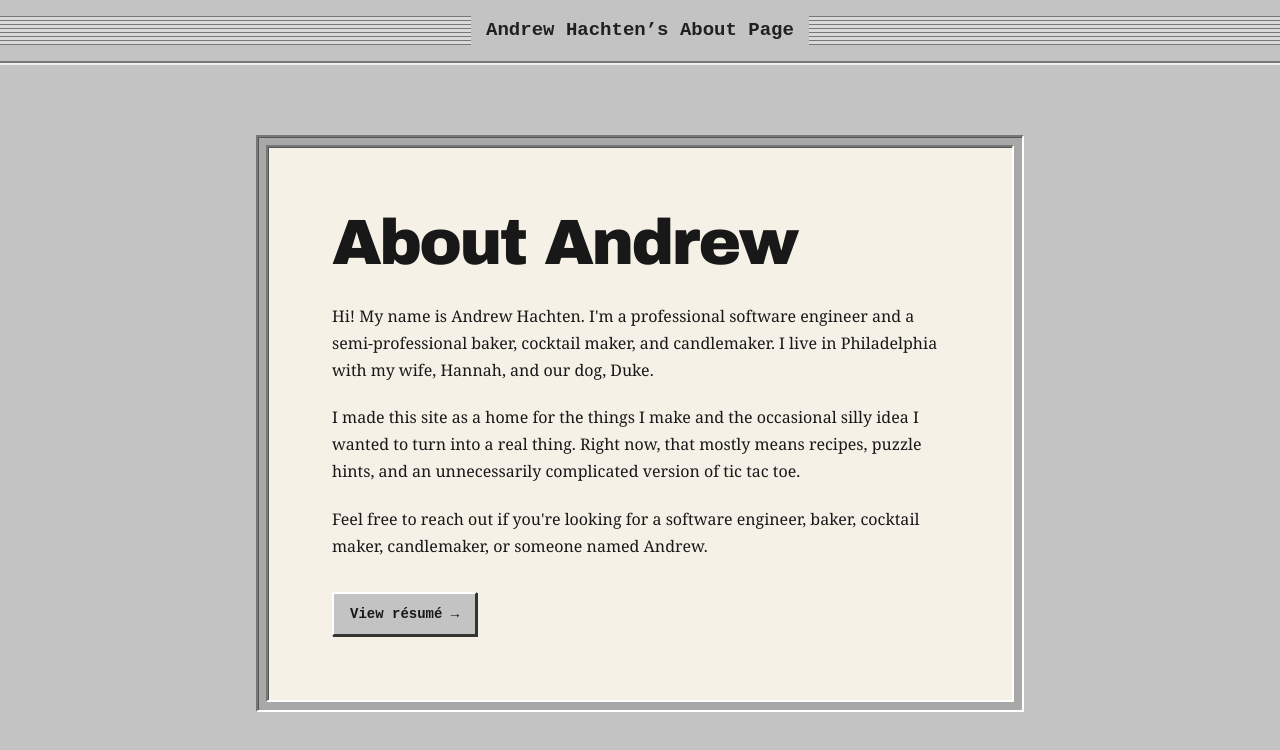
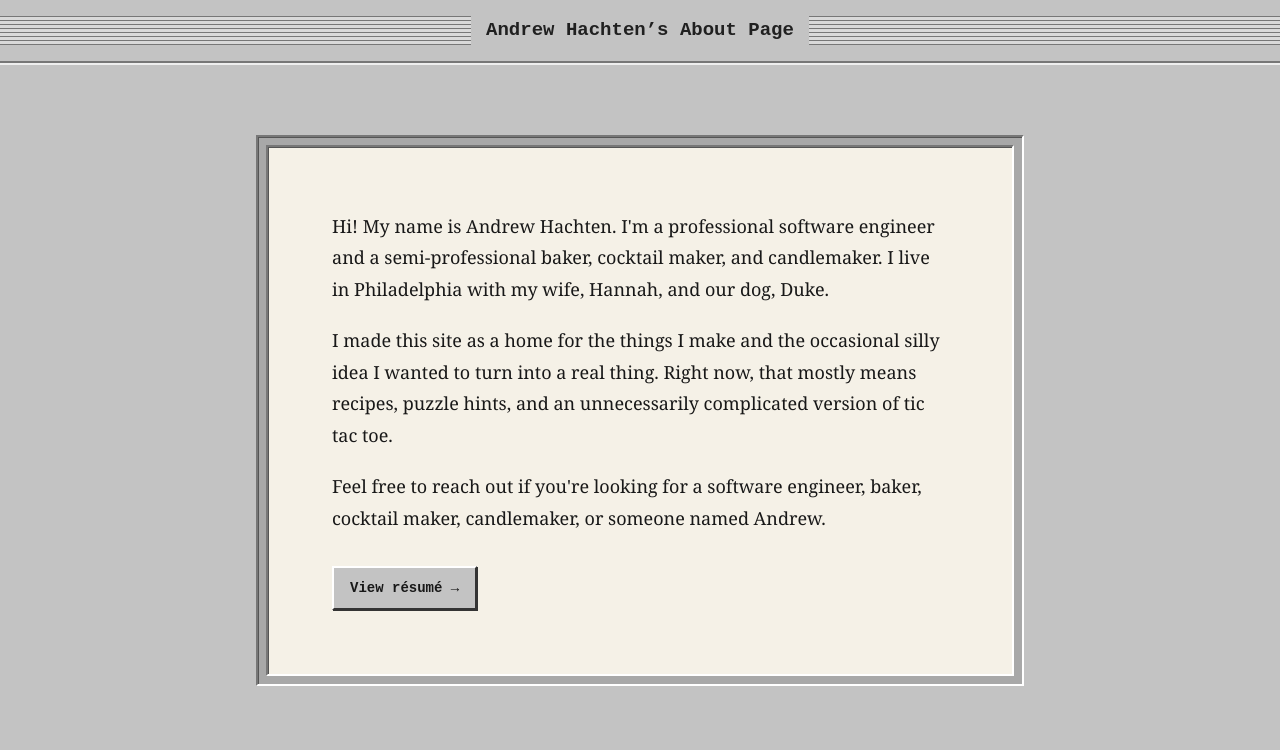
Before and after one commit to ifitstrue/site, a Next.js app: page /about in a window 1280 px wide. Shown: the top 750 px of the page. Built offline with nearby package versions, Linux system fonts and the light colour scheme.

Commit message:
fix: refine About page typography

```diff
--- a/src/app/(pages)/about/page.tsx
+++ b/src/app/(pages)/about/page.tsx
@@ -16,8 +16,11 @@ export default function About() {
     <RetroPageShell title="Andrew Hachten’s About Page" homeHref="/">
       <main id="main-content" className="retro-internal-main">
         <RetroDocument className="retro-about-document">
-          <section className="retro-about-essay" aria-labelledby="about-andrew">
-            <h1 id="about-andrew">About Andrew</h1>
+          <section
+            className="retro-about-essay retro-about-readable-copy"
+            aria-labelledby="about-andrew"
+          >
+            <h1 id="about-andrew" className="sr-only">About Andrew</h1>
             {/* Temporary copy: review before publication because it references removed site content. */}
             <p>
               Hi! My name is Andrew Hachten. I&apos;m a professional software engineer
--- a/src/app/globals.css
+++ b/src/app/globals.css
@@ -234,13 +234,7 @@ body {
 .retro-about-essay {
   padding: clamp(1.5rem, 5vw, 4rem);
   color: #181818;
-  font: 1rem/1.7 Georgia, "Times New Roman", serif;
-}
-
-.retro-about-essay h1 {
-  margin: 0 0 1.75rem;
-  font: bold clamp(2rem, 7vw, 4rem)/1 "Arial Black", Arial, sans-serif;
-  letter-spacing: -0.04em;
+  font: 1.125rem/1.75 Georgia, "Times New Roman", serif;
 }
 
 .retro-about-essay p {
```
Also changed, not shown: 1 other file (tests, documents, lock files or other folders). Lines whose indentation alone changed are shown as unchanged.
